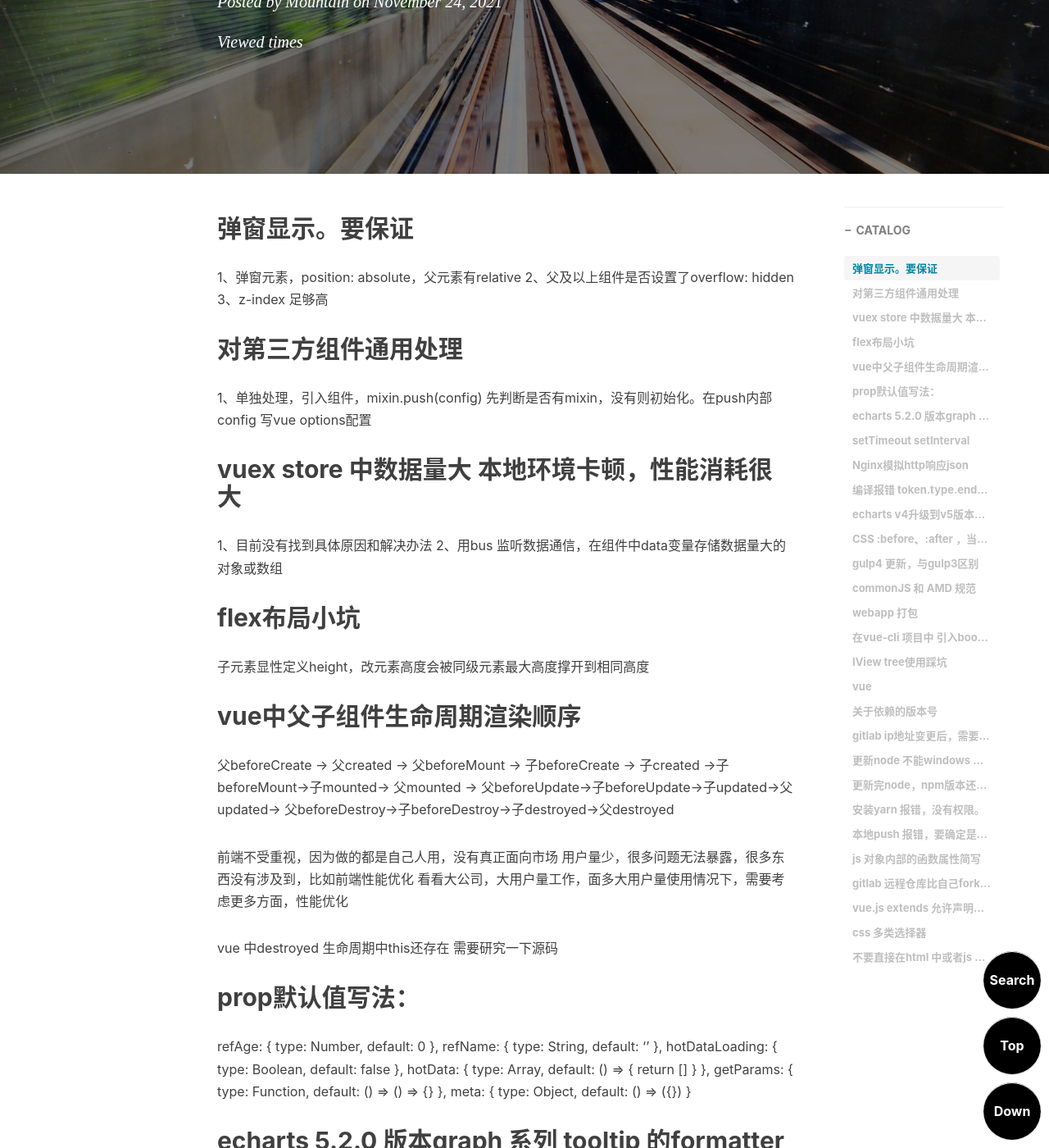
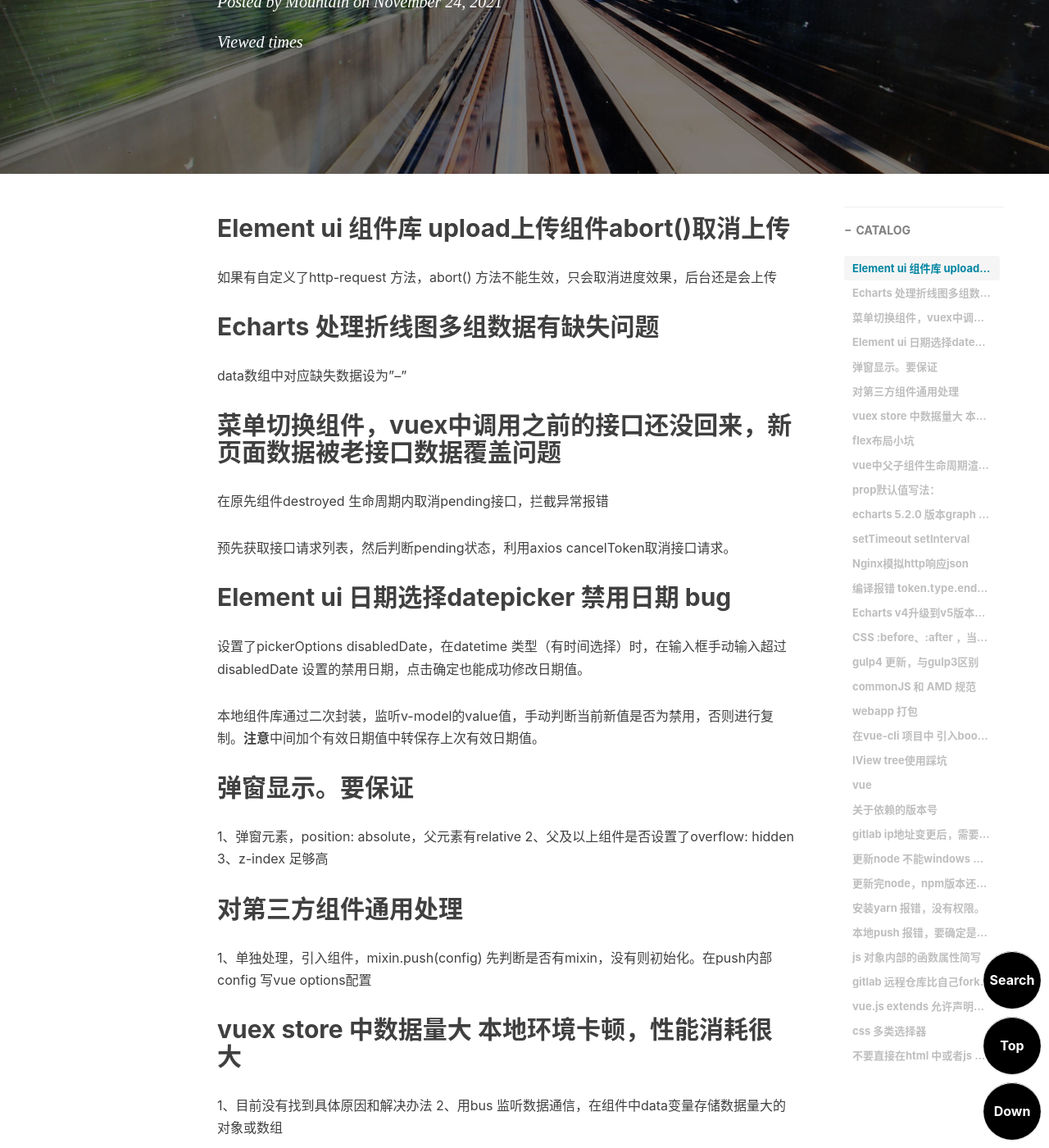
Before and after one commit to mountain410/m-blog, a Jekyll site: the page built from _posts/2021-11-24-踩坑记录.md, in a window 1280 px wide and 1400 px high, scrolled down 294 px. Shown: the whole window at 82% size. Built offline with Jekyll 4.4.1, drawn with Linux system fonts in a browser that asks for light colours; nearby versions of some CDN libraries; comment, search, counter and statistics services are not loaded; some of the changed text lies outside the part shown.

Commit message:
踩坑更新

````diff
--- a/_posts/2021-11-24-踩坑记录.md
+++ b/_posts/2021-11-24-踩坑记录.md
@@ -8,6 +8,26 @@ tags:
     - 知识点
 ---
 
+
+## Element ui 组件库 upload上传组件abort()取消上传
+
+如果有自定义了http-request 方法，abort() 方法不能生效，只会取消进度效果，后台还是会上传
+
+## Echarts 处理折线图多组数据有缺失问题
+
+data数组中对应缺失数据设为"--"
+
+## 菜单切换组件，vuex中调用之前的接口还没回来，新页面数据被老接口数据覆盖问题
+
+在原先组件destroyed 生命周期内取消pending接口，拦截异常报错
+
+预先获取接口请求列表，然后判断pending状态，利用axios cancelToken取消接口请求。
+
+## Element ui 日期选择datepicker 禁用日期 bug
+
+设置了pickerOptions disabledDate，在datetime 类型（有时间选择）时，在输入框手动输入超过 disabledDate 设置的禁用日期，点击确定也能成功修改日期值。
+
+本地组件库通过二次封装，监听v-model的value值，手动判断当前新值是否为禁用，否则进行复制。**注意**中间加个有效日期值中转保存上次有效日期值。
 
 ## 弹窗显示。要保证
  1、弹窗元素，position: absolute，父元素有relative
@@ -28,10 +48,6 @@ tags:
 父beforeCreate -> 父created -> 父beforeMount -> 子beforeCreate -> 子created ->子beforeMount->子mounted-> 父mounted ->
 父beforeUpdate->子beforeUpdate->子updated->父updated->
 父beforeDestroy->子beforeDestroy->子destroyed->父destroyed
-
-前端不受重视，因为做的都是自己人用，没有真正面向市场
-用户量少，很多问题无法暴露，很多东西没有涉及到，比如前端性能优化
-看看大公司，大用户量工作，面多大用户量使用情况下，需要考虑更多方面，性能优化
 
 vue 中destroyed 生命周期中this还存在 需要研究一下源码
 
@@ -96,7 +112,7 @@ default: () => ({})
     :type-List="[{type: 'selection', width: 50}]"
 ```
 
-## echarts v4升级到v5版本，踩坑指南
+## Echarts v4升级到v5版本，踩坑指南
 
 - 全局引入方式改变 import * as echarts from 'echarts'
 - 地图不在提供geojson相关文件，比如china.js，需要自己获取三方数据
````
